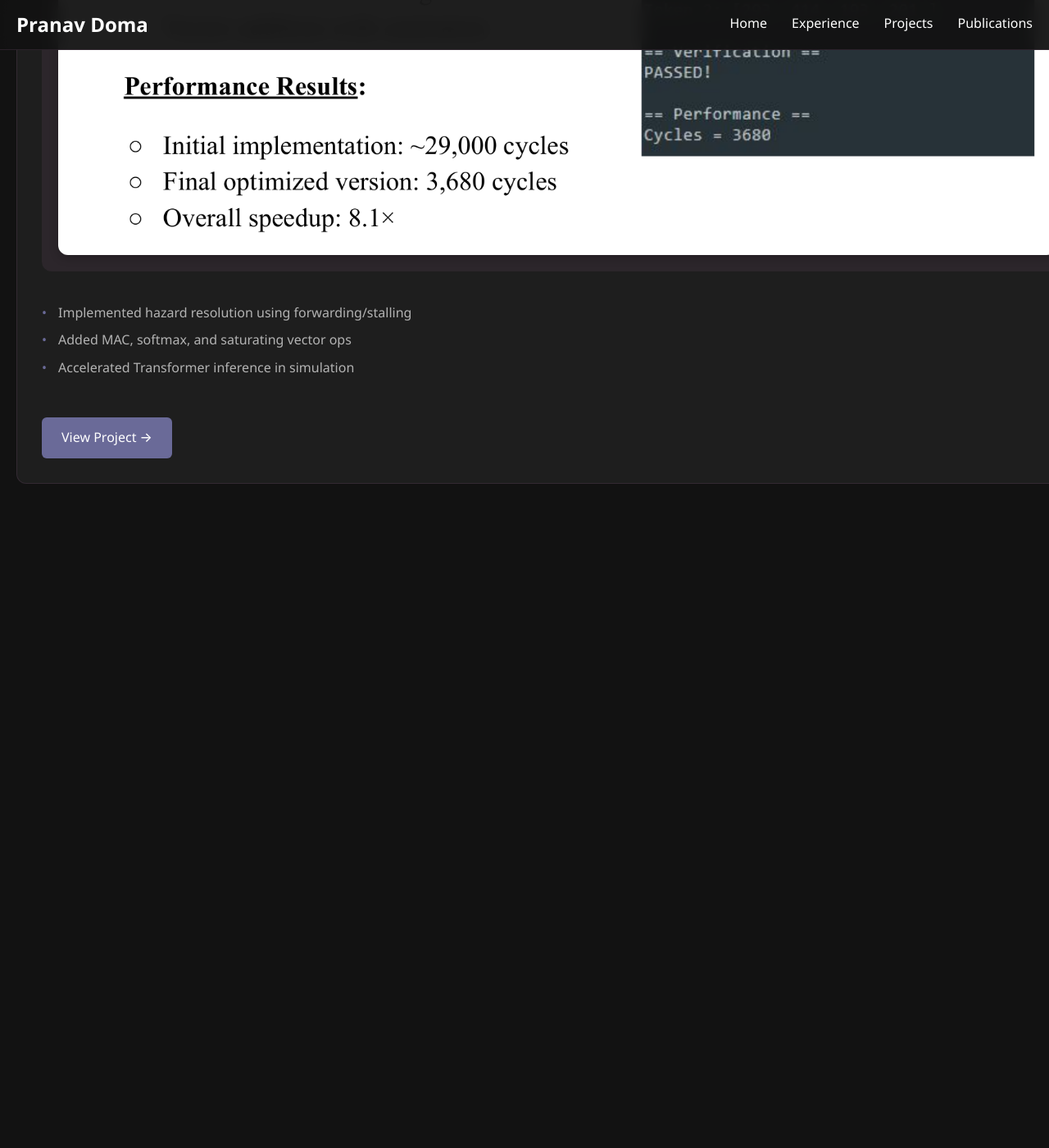
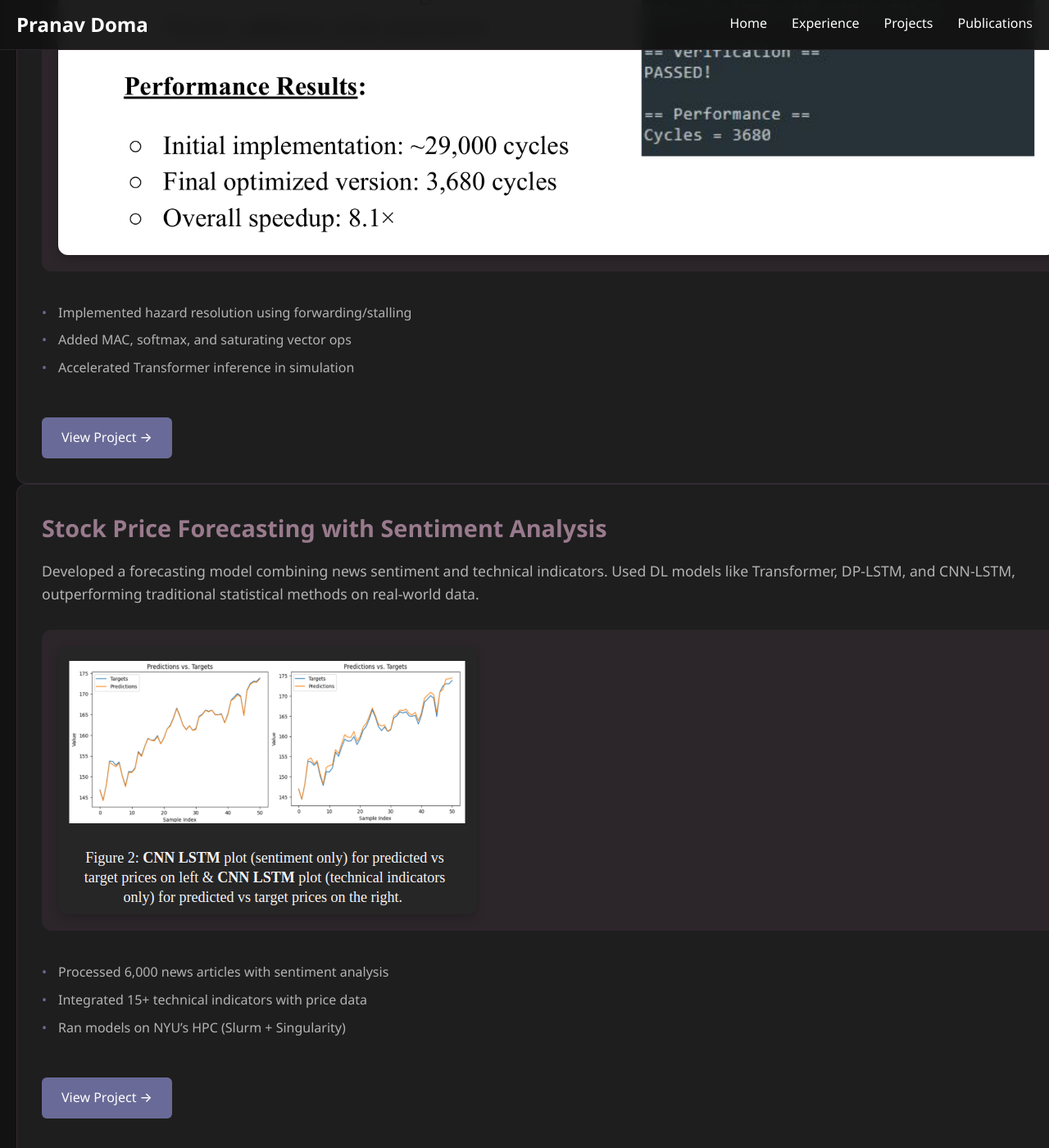
Before and after one commit to pranavreddy23/pranavreddy23.github.io, a Jekyll site: the page built from pages/projects.html, in a window 1280 px wide and 1400 px high, scrolled down 2941 px. Shown: the whole window at 82% size. Built offline with Jekyll 4.4.1, drawn with Linux system fonts in a browser that asks for light colours; before the commit the page ends 3571 px from its top, so only the background shows below that; some of the changed text lies outside the part shown.

Commit message:
added resume , changed logos and added proejcts data

```diff
--- a/index.html
+++ b/index.html
@@ -18,7 +18,7 @@ show_contact: true
 </p>
 
 <p>
-    Professionally, I've worked on real-time sensor and embedded systems at <strong>MultiCoreWare</strong>, and built system-level infrastructure for robotics deployments at <strong>TRC Robotics</strong>.
+    Professionally, I am working on sensor modelling ,compute and embedded systems at <strong>MultiCoreWare</strong>, and built system-level infrastructure for robotics deployments at <strong>TRC Robotics</strong>.
     Right now, I'm actively working on learning projects in <strong>CUDA programming</strong> and <strong>MJX/Brax-based reinforcement learning</strong>, which means I'm perpetually GPU poor and always on the hunt for a spare NVIDIA core
 </p>
 
--- a/pages/projects.html
+++ b/pages/projects.html
@@ -39,7 +39,7 @@ title: Projects
             <ul>
                 <li>Custom CUDA kernels for matrix ops, softmax, image filters</li>
                 <li>Memory coalescing, shared memory tuning, and kernel optimization</li>
-                <li>Achieved up to 73× speedup over CPU baseline</li>
+                <li>Built custom CUDA conv2D kernels on image data sourced from OpenCV</li>
             </ul>
         </div>
         <a href="https://github.com/pranavreddy23/cuda-practice" class="project-link">View Project →</a>
@@ -84,6 +84,27 @@ title: Projects
                 <li>Accelerated Transformer inference in simulation</li>
             </ul>
         </div>
-        <a href="#" class="project-link">View Project →</a>
+        <a href="https://drive.google.com/file/d/1iTLRNMpm0EQtWaFh4FuwES4gP3NE-Okm/view?usp=sharing" class="project-link">View Project →</a>
     </div>
 </div>
+
+<!-- Stock Forecasting -->
+<div class="project-card">
+    <h3>Stock Price Forecasting with Sentiment Analysis</h3>
+    <div class="project-content">
+      <div class="project-description">
+        Developed a forecasting model combining news sentiment and technical indicators. Used DL models like Transformer, DP-LSTM, and CNN-LSTM, outperforming traditional statistical methods on real-world data.
+        </div>
+    <div class="project-media">
+        <img class="project-image" src="/assets/images/projects/stock.png" alt="Stock Forecasting" />
+    </div>
+    <div class="project-details">
+        <ul>
+        <li>Processed 6,000 news articles with sentiment analysis</li>
+        <li>Integrated 15+ technical indicators with price data</li>
+        <li>Ran models on NYU’s HPC (Slurm + Singularity)</li>
+        </ul>
+    </div>
+    <a href="https://github.com/pranavreddy23/Forecasting-Stock-Price" class="project-link">View Project →</a> <!-- Add GitHub or video link here --></p>
+  </div>
+</div>
--- a/pages/publications.html
+++ b/pages/publications.html
@@ -6,7 +6,7 @@ title: Publications
 <div class="project-card">
     <div class="publication-header">
         <h3>ManeuverGPT-Agentic Control for Safe Autonomous Stunt Maneuvers</h3>
-        <p class="pub-meta">arXiv:2503.09035v1 [cs.RO] | 2024</p>
+        <p class="pub-meta">arXiv>cs.RO | 2025 </p>
     </div>
     <div class="project-content">
         <div class="project-description">
@@ -26,7 +26,7 @@ title: Publications
 <div class="project-card">
     <div class="publication-header">
         <h3>LLM-Enhanced Path Planning: Safe and Efficient Autonomous Navigation with Instructional Inputs</h3>
-        <p class="pub-meta">arXiv | 2024</p>
+        <p class="pub-meta">arXiv>cs.RO | 2024</p>
     </div>
     <div class="project-content">
         <div class="project-description">
```
Also changed, not shown: _layouts/home.html (+16 -3 lines), _layouts/publications.html (+6 -1 lines), assets/images/projects/stock.png (added), 1 other file.
